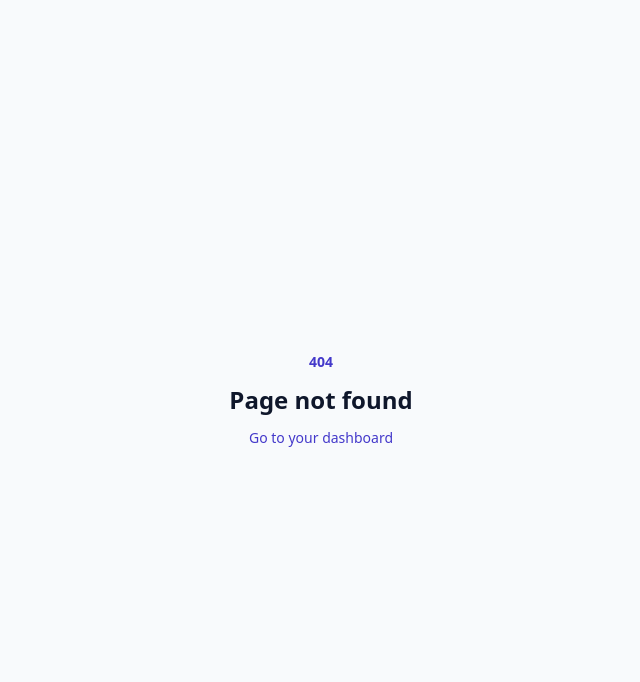
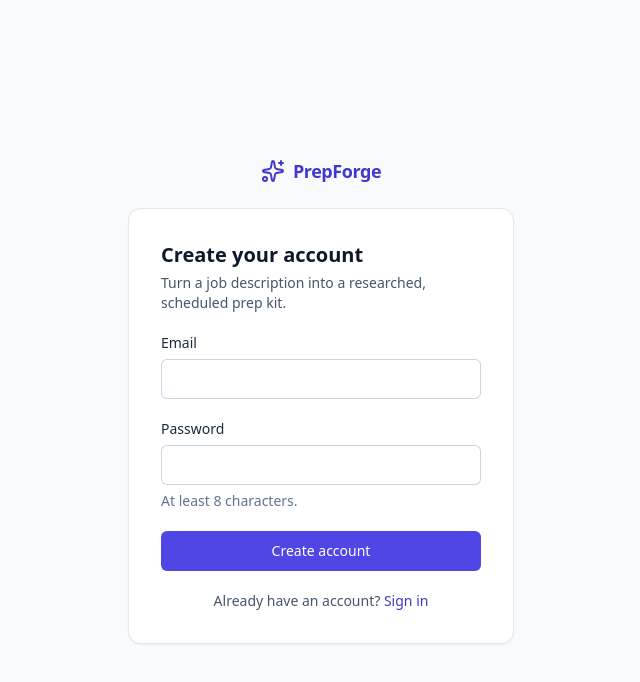
Before and after one commit to heyDev07/prepforge-ai, a Next.js app in the folder apps/web/: page /register in a window 1280 px wide. Before the commit this address had no page. Shown: the top 682 px of the page, without its empty margins (319-959 px from the left). Built offline with nearby package versions, Linux system fonts and the light colour scheme.

Commit message:
feat(web): add sign-in, registration and the signed-in shell
Forms show field-level errors from the API and only allow relative
redirect targets. The app layout checks the session, clears a stale cookie
on 401 and redirects to login.

```diff
--- /dev/null
+++ b/apps/web/src/app/(app)/layout.tsx
@@ -0,0 +1,96 @@
+'use client';
+
+import { useQueryClient } from '@tanstack/react-query';
+import { LayoutDashboard, LogOut, Plus, Sparkles } from 'lucide-react';
+import Link from 'next/link';
+import { usePathname, useRouter } from 'next/navigation';
+import { useEffect, type ReactNode } from 'react';
+import { Button, cx, Spinner } from '@/components/ui';
+import { api, ApiError } from '@/lib/api';
+import { useMe } from '@/lib/queries';
+
+export default function AppLayout({ children }: { children: ReactNode }) {
+  const router = useRouter();
+  const pathname = usePathname();
+  const queryClient = useQueryClient();
+  const me = useMe();
+  const unauthorised = me.error instanceof ApiError && me.error.status === 401;
+
+  useEffect(() => {
+    if (!unauthorised) return;
+    // clear a stale cookie, then go to the login page
+    void api
+      .logout()
+      .catch(() => undefined)
+      .finally(() => router.replace(`/login?next=${encodeURIComponent(pathname)}`));
+  }, [unauthorised, pathname, router]);
+
+  async function logout() {
+    await api.logout().catch(() => undefined);
+    queryClient.clear();
+    router.replace('/login');
+  }
+
+  if (me.isPending || unauthorised) return <Spinner label="Checking your session…" />;
+  if (me.isError) {
+    return (
+      <div className="mx-auto max-w-md px-4 py-16 text-center text-sm text-slate-600">
+        <p>{me.error.message}</p>
+        <Button className="mt-4" onClick={() => void me.refetch()}>
+          Try again
+        </Button>
+      </div>
+    );
+  }
+
+  const nav = [
+    { href: '/dashboard', label: 'Dashboard', icon: LayoutDashboard },
+    { href: '/kits/new', label: 'New kit', icon: Plus },
+  ];
+
+  return (
+    <div className="min-h-dvh">
+      <header className="sticky top-0 z-30 border-b border-slate-200 bg-white/90 backdrop-blur">
+        <div className="mx-auto flex h-14 max-w-6xl items-center gap-4 px-4 sm:px-6">
+          <Link href="/dashboard" className="flex items-center gap-2 font-semibold text-brand-700">
+            <Sparkles className="size-5" aria-hidden />
+            <span className="tracking-tight">PrepForge</span>
+          </Link>
+          <nav aria-label="Main" className="flex items-center gap-1">
+            {nav.map(({ href, label, icon: Icon }) => (
+              <Link
+                key={href}
+                href={href}
+                aria-current={pathname === href ? 'page' : undefined}
+                className={cx(
+                  'inline-flex items-center gap-1.5 rounded-md px-2.5 py-1.5 text-sm font-medium',
+                  pathname === href
+                    ? 'bg-slate-100 text-slate-900'
+                    : 'text-slate-600 hover:bg-slate-50',
+                )}
+              >
+                <Icon className="size-4" aria-hidden />
+                <span className="hidden sm:inline">{label}</span>
+              </Link>
+            ))}
+          </nav>
+          <div className="ml-auto flex items-center gap-2">
+            <span className="hidden max-w-48 truncate text-sm text-slate-500 md:inline">
+              {me.data.user.email}
+            </span>
+            <Button
+              variant="ghost"
+              size="sm"
+              icon={<LogOut className="size-4" aria-hidden />}
+              onClick={logout}
+            >
+              <span className="hidden sm:inline">Sign out</span>
+              <span className="sr-only sm:hidden">Sign out</span>
+            </Button>
+          </div>
+        </div>
+      </header>
+      <main className="mx-auto max-w-6xl px-4 py-6 sm:px-6 sm:py-8">{children}</main>
+    </div>
+  );
+}
--- /dev/null
+++ b/apps/web/src/app/(auth)/layout.tsx
@@ -0,0 +1,16 @@
+import { Sparkles } from 'lucide-react';
+import type { ReactNode } from 'react';
+
+export default function AuthLayout({ children }: { children: ReactNode }) {
+  return (
+    <main className="flex min-h-dvh flex-col items-center justify-center px-4 py-12">
+      <div className="mb-6 flex items-center gap-2 text-brand-700">
+        <Sparkles className="size-6" aria-hidden />
+        <span className="text-lg font-semibold tracking-tight">PrepForge</span>
+      </div>
+      <div className="w-full max-w-sm rounded-xl bg-white p-6 shadow-sm ring-1 ring-slate-200 sm:p-8">
+        {children}
+      </div>
+    </main>
+  );
+}
--- /dev/null
+++ b/apps/web/src/app/(auth)/login/page.tsx
@@ -0,0 +1,14 @@
+import type { Metadata } from 'next';
+import { Suspense } from 'react';
+import { AuthForm } from '@/components/auth-form';
+import { Spinner } from '@/components/ui';
+
+export const metadata: Metadata = { title: 'Sign in' };
+
+export default function Page() {
+  return (
+    <Suspense fallback={<Spinner />}>
+      <AuthForm mode="login" />
+    </Suspense>
+  );
+}
--- /dev/null
+++ b/apps/web/src/app/(auth)/register/page.tsx
@@ -0,0 +1,14 @@
+import type { Metadata } from 'next';
+import { Suspense } from 'react';
+import { AuthForm } from '@/components/auth-form';
+import { Spinner } from '@/components/ui';
+
+export const metadata: Metadata = { title: 'Create account' };
+
+export default function Page() {
+  return (
+    <Suspense fallback={<Spinner />}>
+      <AuthForm mode="register" />
+    </Suspense>
+  );
+}
--- /dev/null
+++ b/apps/web/src/components/auth-form.tsx
@@ -0,0 +1,106 @@
+'use client';
+
+import { useQueryClient } from '@tanstack/react-query';
+import Link from 'next/link';
+import { useRouter, useSearchParams } from 'next/navigation';
+import { useState, type FormEvent } from 'react';
+import { Alert, Button, Field, Input } from '@/components/ui';
+import { api, ApiError } from '@/lib/api';
+import { keys } from '@/lib/queries';
+
+/** Only same-site relative paths are allowed as post-login destinations. */
+function safeNext(value: string | null): string {
+  return value && value.startsWith('/') && !value.startsWith('//') ? value : '/dashboard';
+}
+
+export function AuthForm({ mode }: { mode: 'login' | 'register' }) {
+  const router = useRouter();
+  const searchParams = useSearchParams();
+  const queryClient = useQueryClient();
+  const [email, setEmail] = useState('');
+  const [password, setPassword] = useState('');
+  const [pending, setPending] = useState(false);
+  const [error, setError] = useState<ApiError | null>(null);
+  const next = safeNext(searchParams.get('next'));
+
+  async function onSubmit(event: FormEvent) {
+    event.preventDefault();
+    setPending(true);
+    setError(null);
+    try {
+      const { user } =
+        mode === 'login' ? await api.login(email, password) : await api.register(email, password);
+      queryClient.setQueryData(keys.me, { user });
+      router.replace(next);
+    } catch (e) {
+      setError(e instanceof ApiError ? e : null);
+      setPending(false);
+    }
+  }
+
+  const fields = error?.fieldErrors ?? {};
+  const isLogin = mode === 'login';
+
+  return (
+    <form onSubmit={onSubmit} className="space-y-5" noValidate>
+      <div className="space-y-1">
+        <h1 className="text-xl font-semibold text-slate-900">
+          {isLogin ? 'Sign in to PrepForge' : 'Create your account'}
+        </h1>
+        <p className="text-sm text-slate-600">
+          {isLogin
+            ? 'Pick up your interview preparation where you left off.'
+            : 'Turn a job description into a researched, scheduled prep kit.'}
+        </p>
+      </div>
+
+      {error && !fields.email && !fields.password ? (
+        <Alert tone="red">{error.message}</Alert>
+      ) : null}
+
+      <Field label="Email" error={fields.email}>
+        {(props) => (
+          <Input
+            {...props}
+            type="email"
+            autoComplete="email"
+            required
+            value={email}
+            onChange={(e) => setEmail(e.target.value)}
+          />
+        )}
+      </Field>
+      <Field
+        label="Password"
+        error={fields.password}
+        hint={isLogin ? undefined : 'At least 8 characters.'}
+      >
+        {(props) => (
+          <Input
+            {...props}
+            type="password"
+            autoComplete={isLogin ? 'current-password' : 'new-password'}
+            required
+            minLength={isLogin ? undefined : 8}
+            value={password}
+            onChange={(e) => setPassword(e.target.value)}
+          />
+        )}
+      </Field>
+
+      <Button type="submit" variant="primary" className="w-full" loading={pending}>
+        {isLogin ? 'Sign in' : 'Create account'}
+      </Button>
+
+      <p className="text-center text-sm text-slate-600">
+        {isLogin ? 'New to PrepForge? ' : 'Already have an account? '}
+        <Link
+          href={`${isLogin ? '/register' : '/login'}${next !== '/dashboard' ? `?next=${encodeURIComponent(next)}` : ''}`}
+          className="font-medium text-brand-700 hover:underline"
+        >
+          {isLogin ? 'Create an account' : 'Sign in'}
+        </Link>
+      </p>
+    </form>
+  );
+}
```
